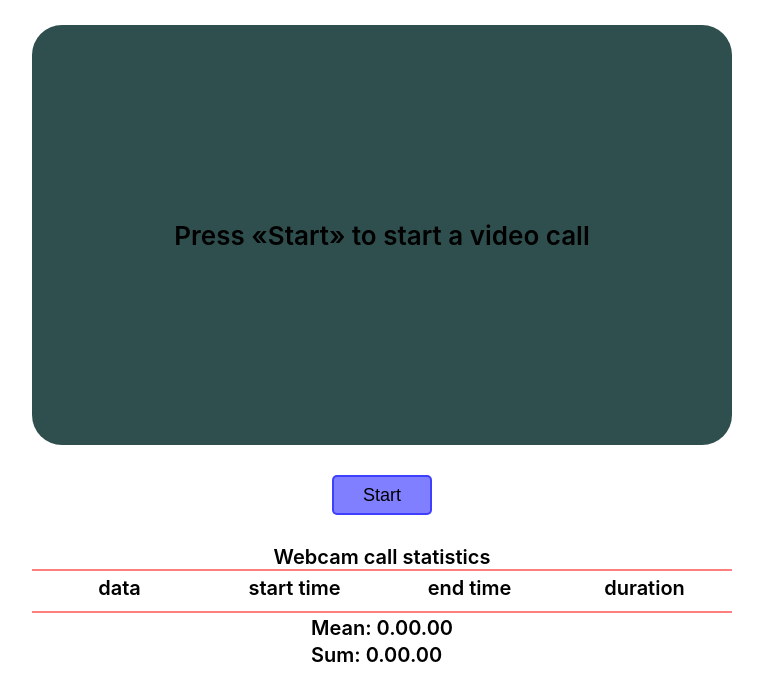
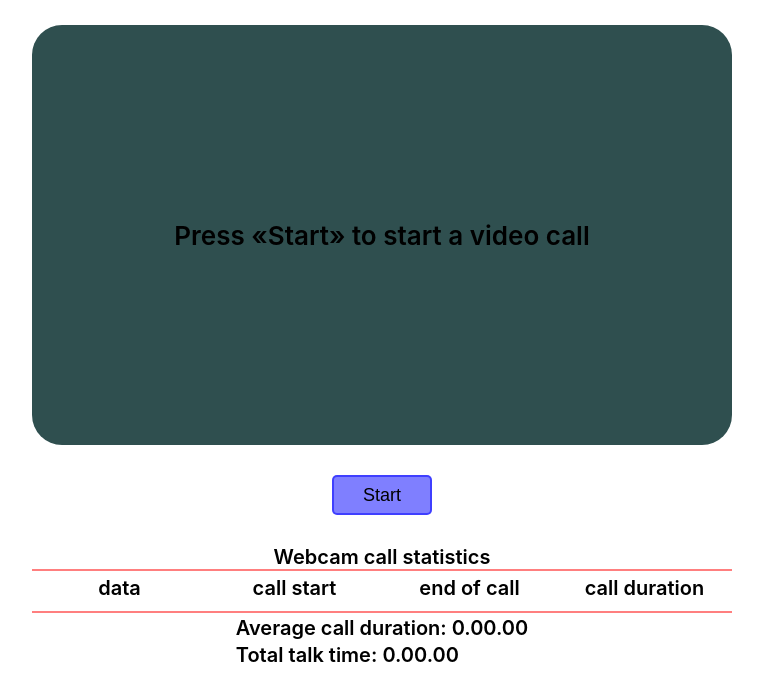
Before and after one commit to DimaShumanskiy/webcam_statistics, a React (Create React App) app: page / in a window 1280 px wide. Shown: the top 700 px of the page, without its empty margins (258-1021 px from the left). Built offline with nearby package versions, Linux system fonts and the light colour scheme.

Commit message:
minor changes were made to improve the readability of the code, the amount Of Time function was changed, absolute paths were made and the config was configured

```diff
--- a/public/index.html
+++ b/public/index.html
@@ -10,34 +10,10 @@
       content="Web site created using create-react-app"
     />
     <link rel="apple-touch-icon" href="%PUBLIC_URL%/logo192.png" />
-    <!--
-      manifest.json provides metadata used when your web app is installed on a
-      user's mobile device or desktop. See https://developers.google.com/web/fundamentals/web-app-manifest/
-    -->
     <link rel="manifest" href="%PUBLIC_URL%/manifest.json" />
-    <!--
-      Notice the use of %PUBLIC_URL% in the tags above.
-      It will be replaced with the URL of the `public` folder during the build.
-      Only files inside the `public` folder can be referenced from the HTML.
-
-      Unlike "/favicon.ico" or "favicon.ico", "%PUBLIC_URL%/favicon.ico" will
-      work correctly both with client-side routing and a non-root public URL.
-      Learn how to configure a non-root public URL by running `npm run build`.
-    -->
-    <title>React App</title>
+    <title>Webcam statistic</title>
   </head>
   <body>
-    <noscript>You need to enable JavaScript to run this app.</noscript>
     <div id="root"></div>
-    <!--
-      This HTML file is a template.
-      If you open it directly in the browser, you will see an empty page.
-
-      You can add webfonts, meta tags, or analytics to this file.
-      The build step will place the bundled scripts into the <body> tag.
-
-      To begin the development, run `npm start` or `yarn start`.
-      To create a production bundle, use `npm run build` or `yarn build`.
-    -->
   </body>
 </html>
--- a/src/App.module.css
+++ b/src/App.module.css
@@ -3,10 +3,6 @@
   align-items: center;
   flex-direction: column;
   width: 100%;
-}
-
-.container {
-  background-color: gray;
 }
 
 .button {
--- a/src/App.tsx
+++ b/src/App.tsx
@@ -2,12 +2,12 @@ import React, { FC } from 'react';
 
 import { useDispatch } from 'react-redux';
 
-import s from './App.module.css';
-import Statistic from './components/statistic/Statistic';
-import WebcamBlock from './components/webcam/Webcam';
-import { AddCalledStart, AddCalledStop } from './state/statisticReducer';
-import { useAppSelector } from './state/store';
-import { changePlaying } from './state/webcamReducer';
+import s from 'App.module.css';
+import Statistic from 'components/statistic/Statistic';
+import WebcamBlock from 'components/webcam/Webcam';
+import { AddCalledStart, AddCalledStop } from 'state/statisticReducer';
+import { useAppSelector } from 'state/store';
+import { changePlaying } from 'state/webcamReducer';
 
 const App: FC = () => {
     const dispatch = useDispatch();
@@ -16,10 +16,9 @@ const App: FC = () => {
 
     const startStopPlay = (): void => {
         dispatch(changePlaying());
-        const newTime = Date.now();
-
+        const newTime = Date.now(); // data format UTC
         if (!playing) {
-            dispatch(AddCalledStart(newTime, newTime));
+            dispatch(AddCalledStart(newTime));
         } else {
             dispatch(AddCalledStop(newTime));
         }
--- a/src/components/statistic/Statistic.tsx
+++ b/src/components/statistic/Statistic.tsx
@@ -2,34 +2,38 @@ import React, { FC } from 'react';
 
 import { useDispatch } from 'react-redux';
 
-import { CalledType, RemoveItemCalled } from '../../state/statisticReducer';
-import { useAppSelector } from '../../state/store';
-import { Four, Zero } from '../../staticNumber';
+import s from './Statistic.module.css';
 
-import s from './Statistic.module.css';
+import { CalledType, RemoveItemCalled } from 'state/statisticReducer';
+import { useAppSelector } from 'state/store';
+import { Four, Zero } from 'staticNumber';
 
 const Statistic: FC = () => {
     const dispatch = useDispatch();
     const called = useAppSelector<CalledType[]>(state => state.statistic.called);
 
-    const amountOfTime = called.reduce(
-        (acc, m) => (m.stop && m.start ? m.stop - m.start : Zero) + acc,
-        Zero,
-    );
-    const middle = amountOfTime / called.length;
+    // get the sum of the video duration
+    const amountOfTime = called.reduce((acc, time) => {
+        const timeForCall =
+            time.stop && time.dataAndStart ? time.stop - time.dataAndStart : Zero;
+        return timeForCall + acc;
+    }, Zero);
+
+    // get mean time
+    const timeAverage = amountOfTime / called.length;
 
     const onClickHandler = (id: string): void => {
         dispatch(RemoveItemCalled(id));
     };
-
+    // time statistics from redux
     const statistic = called.map(m => (
         <div className={s.statistic} key={m.id}>
             <span className={s.statisticItem}>
-                {new Date(m.data || Zero).toLocaleDateString()}
+                {new Date(m.dataAndStart || Zero).toLocaleDateString()}
             </span>
 
             <span className={s.statisticItem}>
-                {new Date(m.start || Zero).toLocaleTimeString()}
+                {new Date(m.dataAndStart || Zero).toLocaleTimeString()}
             </span>
 
             {m.stop ? (
@@ -42,7 +46,7 @@ const Statistic: FC = () => {
 
             {m.stop ? (
                 <span className={s.statisticItem}>
-                    {new Date(m.stop && m.start ? m.stop - m.start : Zero)
+                    {new Date(m.stop && m.dataAndStart ? m.stop - m.dataAndStart : Zero)
                         .toLocaleTimeString('ru-RU', {
                             timeZone: 'UTC',
                             timeZoneName: 'short',
@@ -62,9 +66,9 @@ const Statistic: FC = () => {
         </div>
     ));
 
-    const mean = middle ? (
+    const mean = timeAverage ? (
         <span>
-            {new Date(middle)
+            {new Date(timeAverage)
                 .toLocaleTimeString('ru-RU', {
                     timeZone: 'UTC',
                     timeZoneName: 'short',
@@ -93,14 +97,14 @@ const Statistic: FC = () => {
             <span className={s.title}>Webcam call statistics</span>
             <div className={s.header}>
                 <span className={s.headerItem}>data</span>
-                <span className={s.headerItem}>start time</span>
-                <span className={s.headerItem}>end time</span>
-                <span className={s.headerItem}>duration</span>
+                <span className={s.headerItem}>call start</span>
+                <span className={s.headerItem}>end of call</span>
+                <span className={s.headerItem}>call duration</span>
             </div>
             {statistic}
             <div className={s.generalStatistics}>
-                <p className={s.generalStatistics_item}>Mean: {mean}</p>
-                <p className={s.generalStatistics_item}>Sum: {sum}</p>
+                <p className={s.generalStatistics_item}>Average call duration: {mean}</p>
+                <p className={s.generalStatistics_item}>Total talk time: {sum}</p>
             </div>
         </>
     );
--- a/src/components/webcam/Webcam.tsx
+++ b/src/components/webcam/Webcam.tsx
@@ -1,19 +1,18 @@
-import React, { FC, useRef } from 'react';
+import React, { FC } from 'react';
 
 import Webcam from 'react-webcam';
 
-import { useAppSelector } from '../../state/store';
-
 import s from './Webcam.module.css';
 
+import { useAppSelector } from 'state/store';
+
+const videoConstraints = {
+    width: 1280,
+    height: 720,
+    facingMode: 'user',
+};
 const WebcamBlock: FC = () => {
-    const webcamRef = useRef(null);
     const playing = useAppSelector<boolean>(state => state.webcam.playing);
-    const videoConstraints = {
-        width: 1280,
-        height: 720,
-        facingMode: 'user',
-    };
 
     return (
         <div className={s.container}>
@@ -22,8 +21,6 @@ const WebcamBlock: FC = () => {
                     className={s.webcam}
                     audio={false}
                     height={720}
-                    ref={webcamRef}
-                    screenshotFormat="image/jpeg"
                     width={1280}
                     videoConstraints={videoConstraints}
                 />
--- a/src/index.tsx
+++ b/src/index.tsx
@@ -5,7 +5,8 @@ import './index.css';
 import { Provider } from 'react-redux';
 
 import App from './App';
-import { store } from './state/store';
+
+import { store } from 'state/store';
 
 ReactDOM.render(
     <Provider store={store}>
--- a/src/state/statisticReducer.ts
+++ b/src/state/statisticReducer.ts
@@ -1,6 +1,6 @@
 import { v1 } from 'uuid';
 
-import { One, Zero } from '../staticNumber';
+import { One, Zero } from 'staticNumber';
 
 const initialState: InitialStateType = {
     called: [],
@@ -9,8 +9,7 @@ type InitialStateType = {
     called: CalledType[];
 };
 export type CalledType = {
-    data?: number;
-    start?: number;
+    dataAndStart?: number; // use one value for start date and time
     stop?: number;
     id: string;
 };
@@ -28,10 +27,7 @@ export const statisticReducer = (
         case 'ADD-CALLED-START':
             return {
                 ...state,
-                called: [
-                    ...state.called,
-                    { id: v1(), data: action.data, start: action.start },
-                ],
+                called: [...state.called, { id: v1(), dataAndStart: action.data }],
             };
         case 'ADD-CALLED-STOP': {
             const copyState = state.called.slice(Zero, -One);
@@ -52,10 +48,10 @@ export const statisticReducer = (
     }
 };
 
-export const AddCalledStart = (data?: number, start?: number) =>
-    ({ type: 'ADD-CALLED-START', data, start } as const);
+export const AddCalledStart = (data: number) =>
+    ({ type: 'ADD-CALLED-START', data } as const);
 
-export const AddCalledStop = (stop?: number) =>
+export const AddCalledStop = (stop: number) =>
     ({ type: 'ADD-CALLED-STOP', stop } as const);
 
 export const RemoveItemCalled = (id: string) => ({ type: 'REMOVE-CALLED', id } as const);
--- a/src/state/store.ts
+++ b/src/state/store.ts
@@ -1,8 +1,8 @@
 import { TypedUseSelectorHook, useSelector } from 'react-redux';
 import { combineReducers, createStore } from 'redux';
 
-import { statisticReducer } from './statisticReducer';
-import { webcamReducer } from './webcamReducer';
+import { statisticReducer } from 'state/statisticReducer';
+import { webcamReducer } from 'state/webcamReducer';
 
 const rootReducer = combineReducers({
     statistic: statisticReducer,
--- a/src/state/webcamReducer.ts
+++ b/src/state/webcamReducer.ts
@@ -12,11 +12,11 @@ export const webcamReducer = (
     action: ActionsType,
 ): InitialStateType => {
     switch (action.type) {
-        case 'WEBCAM/CHANGE-PLAYING':
+        case 'CHANGE-PLAYING':
             return { ...state, playing: !state.playing };
         default:
             return { ...state };
     }
 };
 
-export const changePlaying = () => ({ type: 'WEBCAM/CHANGE-PLAYING' } as const);
+export const changePlaying = () => ({ type: 'CHANGE-PLAYING' } as const);
--- a/tsconfig.json
+++ b/tsconfig.json
@@ -18,7 +18,8 @@
     "resolveJsonModule": true,
     "isolatedModules": true,
     "noEmit": true,
-    "jsx": "react-jsx"
+    "jsx": "react-jsx",
+    "baseUrl": "src"
   },
   "include": [
     "src"
```
